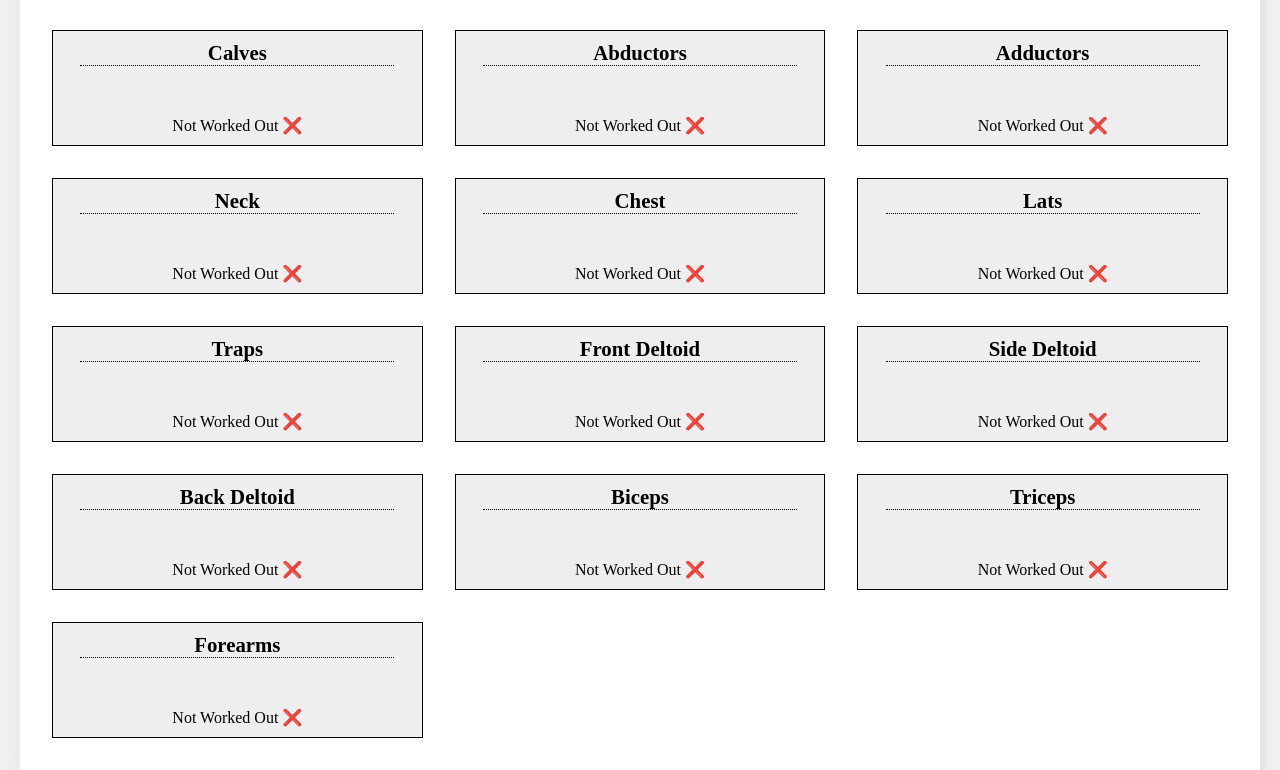
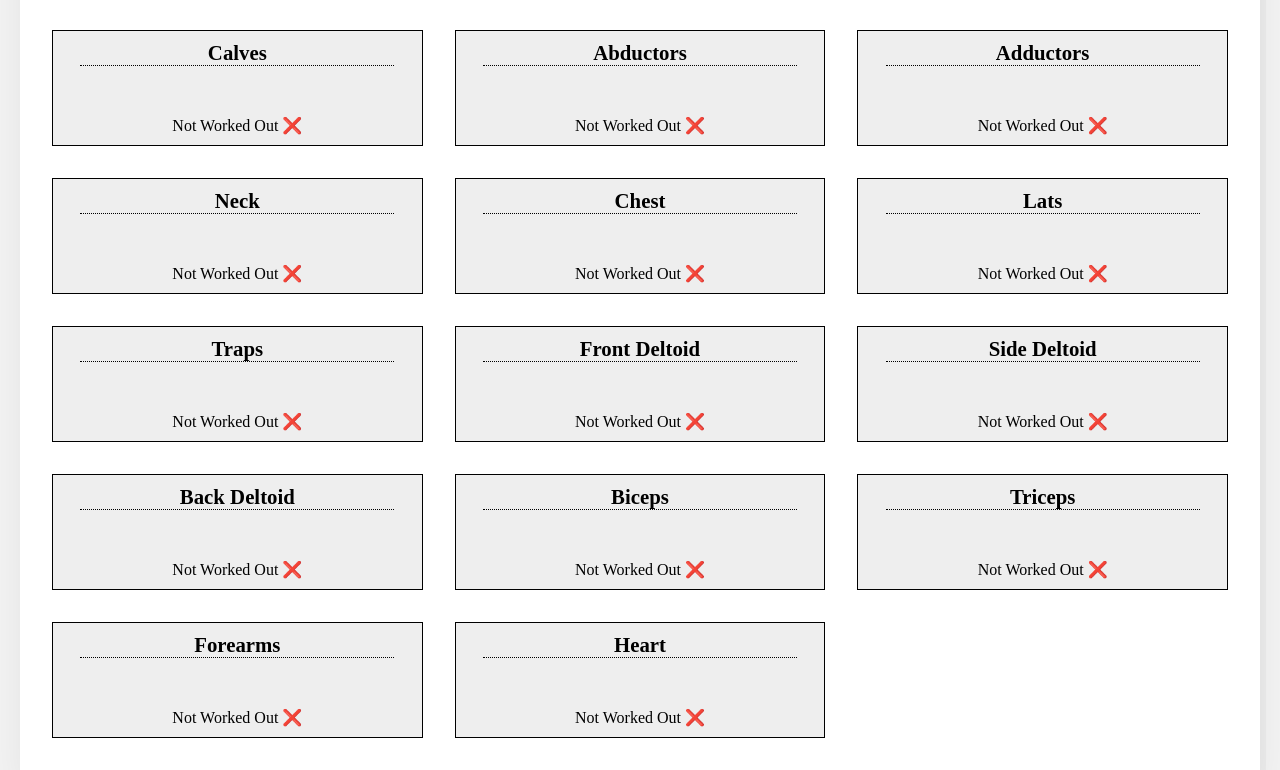
Before and after one commit to EddV99/workout-stats, a React (Vite) app: page /details/1 in a window 1280 px wide. Shown: the part 372-1142 px from the top of the page. Built offline with nearby package versions, Linux system fonts and the light colour scheme.

Commit message:
add heart as a muscle

```diff
--- a/src/data/body.ts
+++ b/src/data/body.ts
@@ -18,6 +18,7 @@ export enum Muscle {
   ABDUCTORS = "Abductors",
   ADDUCTORS = "Adductors",
   CALVES = "Calves",
+  HEART = "Heart",
   NONE = "None",
 }
 
@@ -45,7 +46,8 @@ export const LOWER_BODY = [
   Muscle.QUADRICEPS,
   Muscle.HAMSTRINGS,
   Muscle.CALVES,
-  Muscle.ABDUCTORS
+  Muscle.ABDUCTORS,
+  Muscle.ADDUCTORS,
 ];
 
 export const ALL_MUSCLE = [
@@ -68,4 +70,5 @@ export const ALL_MUSCLE = [
   Muscle.BICEPS,
   Muscle.TRICEPS,
   Muscle.FOREARMS,
+  Muscle.HEART,
 ];
```
